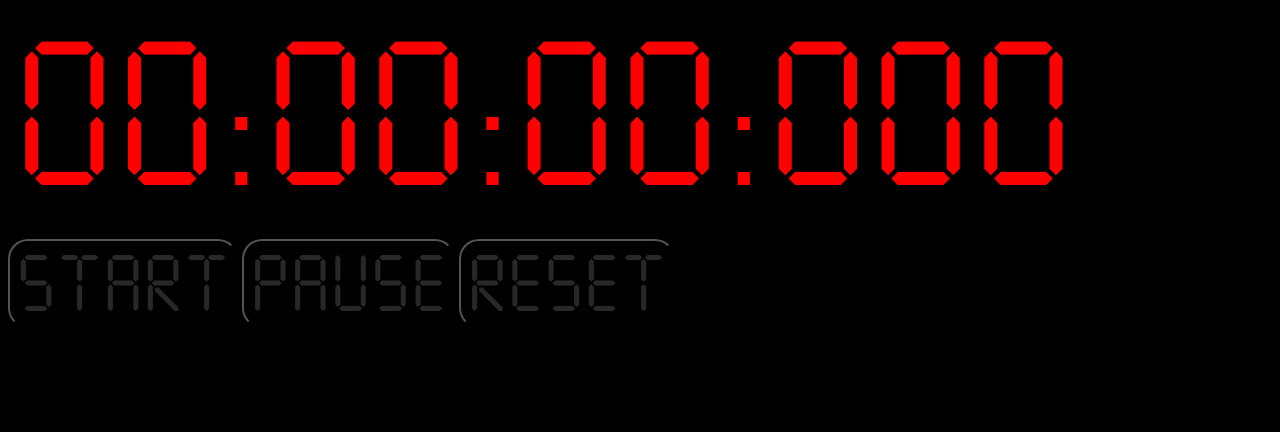
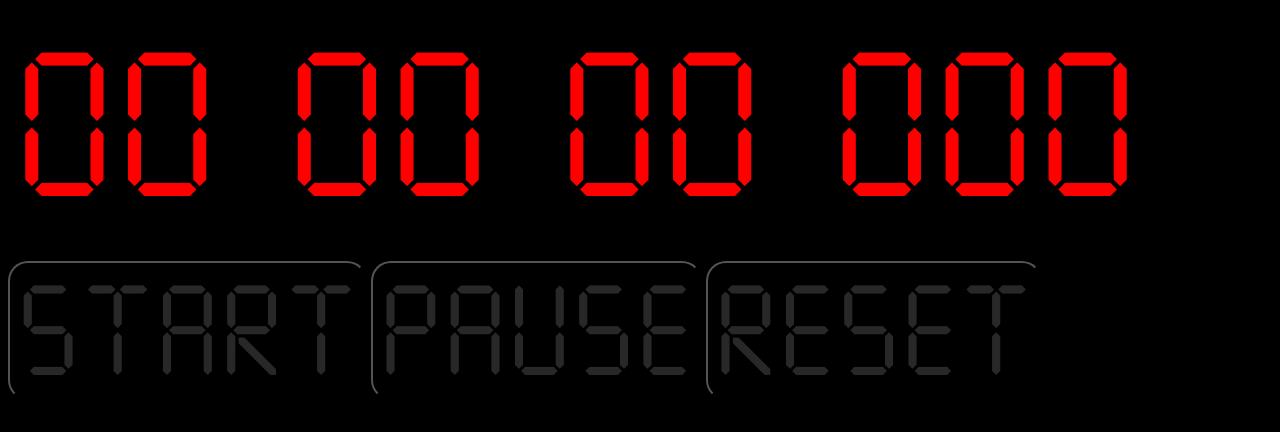
Before and after one commit to 7cristovao/projeto-cronometro, a plain HTML site: page index.html in a window 1280 px wide. Drawn offline with Linux system fonts and the light colour scheme.

Commit message:
Update style.css

```diff
--- a/style.css
+++ b/style.css
@@ -14,19 +14,18 @@
 @font-face{
     font-family: 'Seven Segment';
 
-    /*Caso a fonte esteja na mesma pasta*/
     src: url("Seven_Segment.ttf");
 }
 
 #start, #pause, #reset{
     color: #282828;
     border-radius: 20px;
-    font-size: 10vh;
+    font-size: 10vw;
     font-family: 'Seven Segment';
 }
 
 #doispontos{
-    color: red;
-    font-size: 16vh;
+    color: black;
+    font-size: 16vw;
     font-family: Arial, Helvetica, sans-serif;
 }
```
